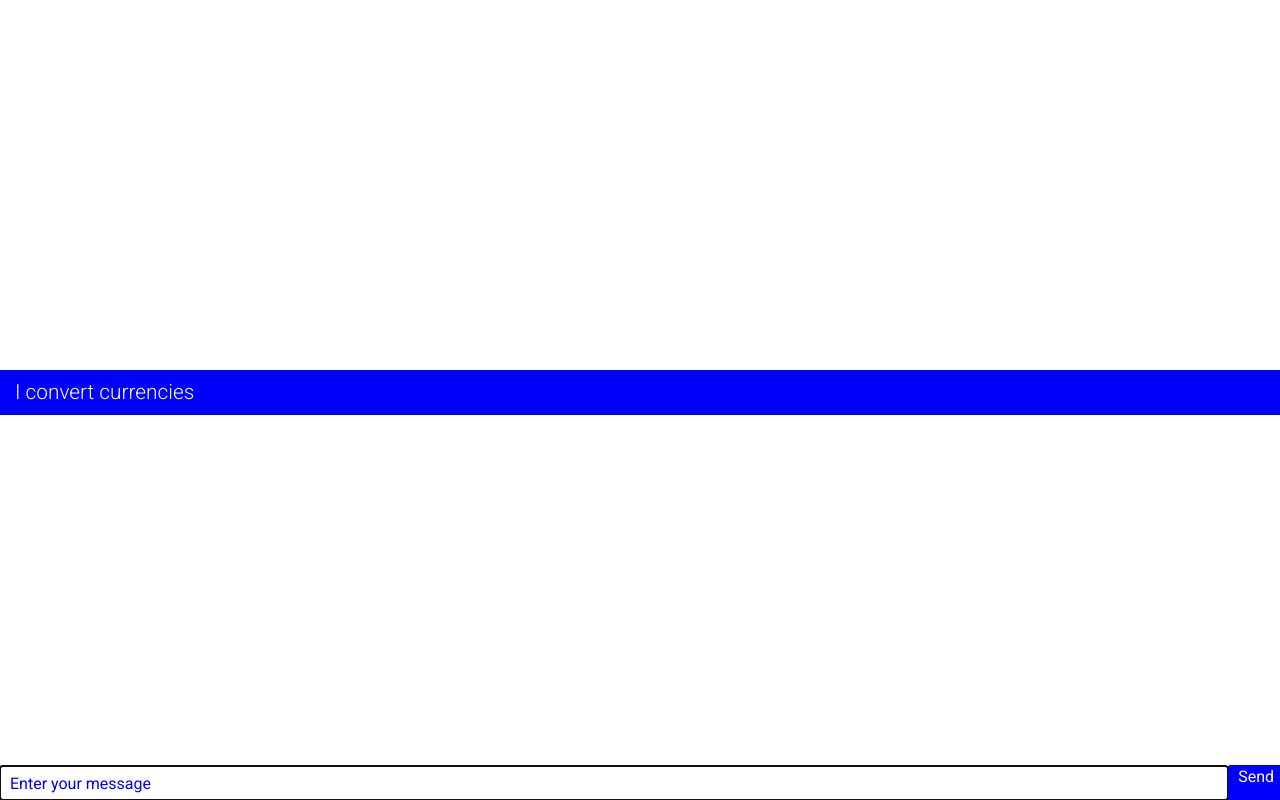
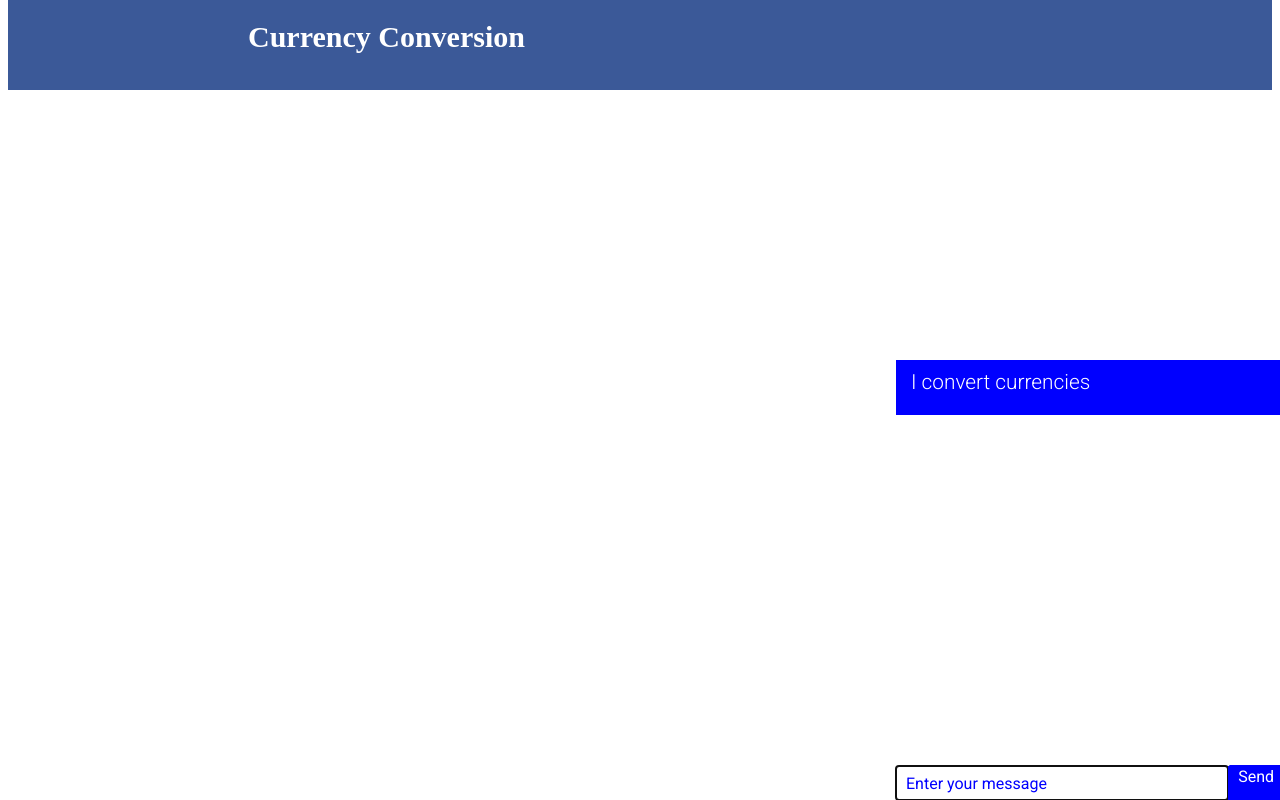
Before and after one commit to PushpinderSinghGrewal/currency-conversion-bot, a React (Create React App) app in the folder microservices/ui/app/: page / in a window 1280 px wide. Built offline with nearby package versions, Linux system fonts and the light colour scheme.

Commit message:
changed the user interface

```diff
--- a/microservices/ui/app/src/css/main.css
+++ b/microservices/ui/app/src/css/main.css
@@ -18,7 +18,7 @@
 
   --container-bg: white;
   --container-right: 0;
-  --container-width: 100%;
+  --container-width: 30%;
 
   --message-margin-lg: 60px;
   --message-margin-sm: 40px;
@@ -41,7 +41,7 @@
 .container header {
   background: var(--primary-color);
   cursor: pointer;
-  height: 45px;
+  height: 55px;
 
   padding: 5px 10px;
 }
--- a/microservices/ui/app/src/index.js
+++ b/microservices/ui/app/src/index.js
@@ -138,9 +138,12 @@ function getBotDelay(msg, isQuick = false) {
     );
   }
 }
-ReactDOM.render(<ReactBotUI
-  dialogflow={{accessToken: 'f17a002742964563b69c0ff02f146a63'}}
-  dialogHeightMax={350}
-  isUserHidden={false}
-  isVisible={true}
-  ref={el => this.chat = el} />, document.getElementById('root'));
+ReactDOM.render(<div id="bar" style={{marginTop:'-20px',height:'90px',backgroundColor:'#3B5998'}} >
+  <div style={{color:'white'}}><h1 style={{fontSize:'30px',paddingLeft:'240px',paddingTop:'20px'}}> Currency Conversion </h1>
+
+  </div><ReactBotUI
+    dialogflow={{accessToken: 'f17a002742964563b69c0ff02f146a63'}}
+    dialogHeightMax={350}
+    isUserHidden={false}
+    isVisible={true}
+    ref={el => this.chat = el} /></div>, document.getElementById('root'));
```
